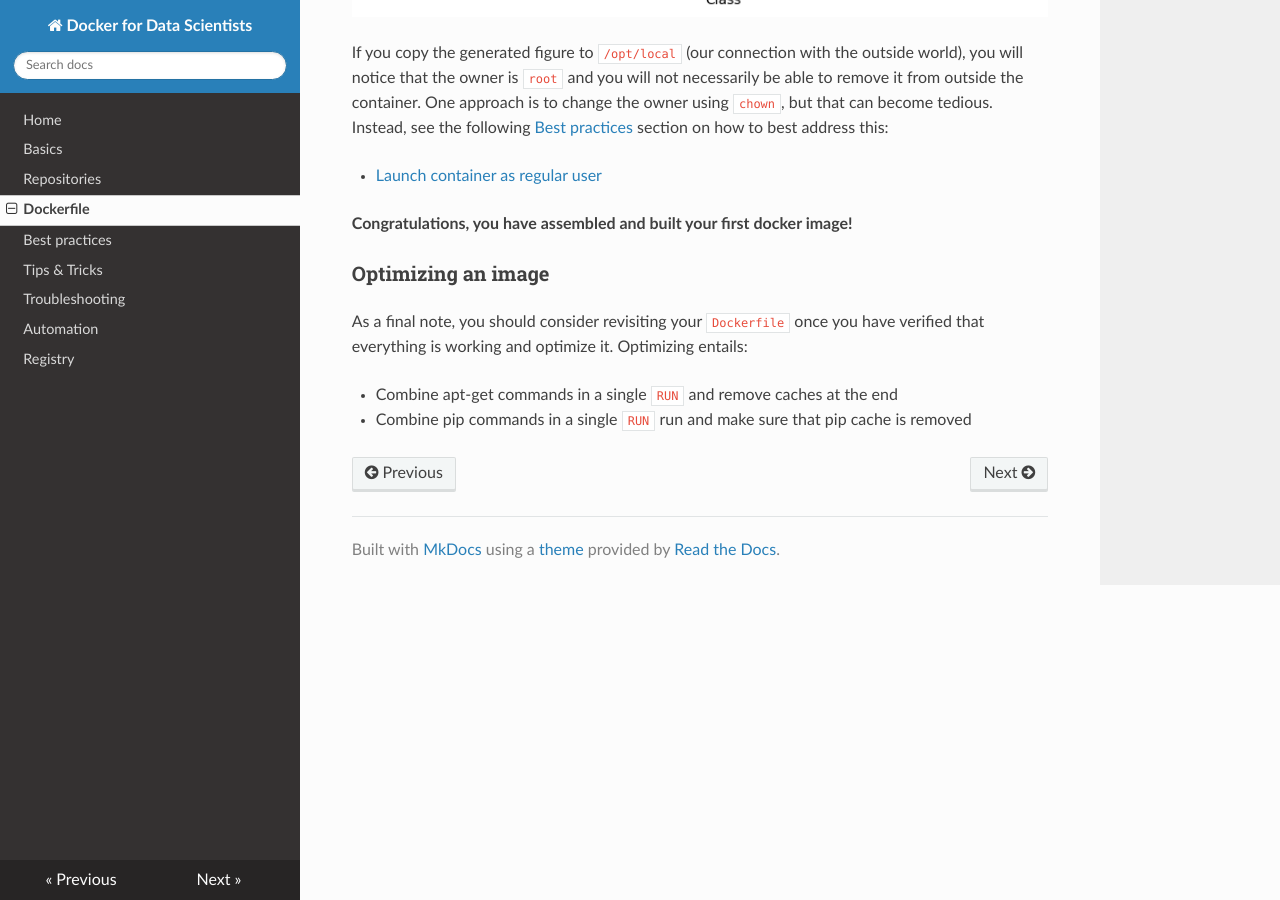
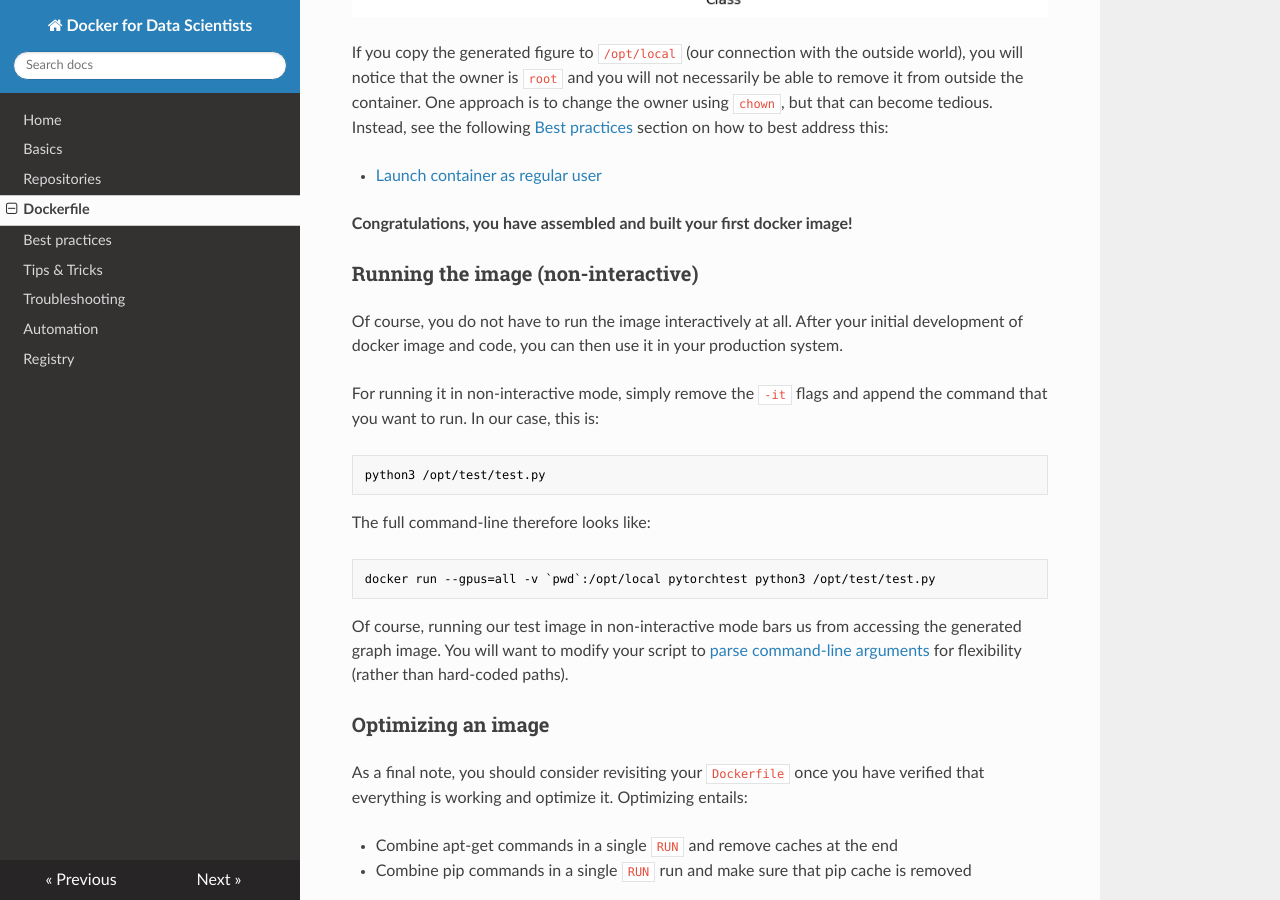
Before and after one commit to waikato-datamining/docker-for-data-scientists, an MkDocs documentation site: the page built from docs/dockerfile.md, in a window 1280 px wide and 900 px high, scrolled down 6134 px. Built offline with MkDocs 1.6.1, drawn with Linux system fonts in a browser that asks for light colours; nearby versions of some CDN libraries; some of the changed text lies outside the part shown.

Commit message:
added non-interactive mode

````diff
--- a/docs/dockerfile.md
+++ b/docs/dockerfile.md
@@ -245,7 +245,7 @@ Successfully built ed55c4fb8e62
 Successfully tagged pytorchtest:latest
 ```
 
-# Running the image
+# Running the image (interactive)
 
 With the image successfully built, you can now use it. For this you need to employ the
 [RUN](https://docs.docker.com/engine/reference/builder/#run) command.
@@ -312,6 +312,29 @@ section on how to best address this:
 **Congratulations, you have assembled and built your first docker image!**
 
 
+# Running the image (non-interactive)
+
+Of course, you do not have to run the image interactively at all. After your initial
+development of docker image and code, you can then use it in your production system.
+
+For running it in non-interactive mode, simply remove the `-it` flags and
+append the command that you want to run. In our case, this is:
+
+```commandline
+python3 /opt/test/test.py
+```
+
+The full command-line therefore looks like:
+
+```commandline
+docker run --gpus=all -v `pwd`:/opt/local pytorchtest python3 /opt/test/test.py
+```
+
+Of course, running our test image in non-interactive mode bars us from accessing the
+generated graph image. You will want to modify your script to [parse command-line
+arguments](https://docs.python.org/3.7/library/argparse.html) for flexibility (rather than hard-coded paths).
+
+
 # Optimizing an image
 
 As a final note, you should consider revisiting your `Dockerfile` once you have
````
